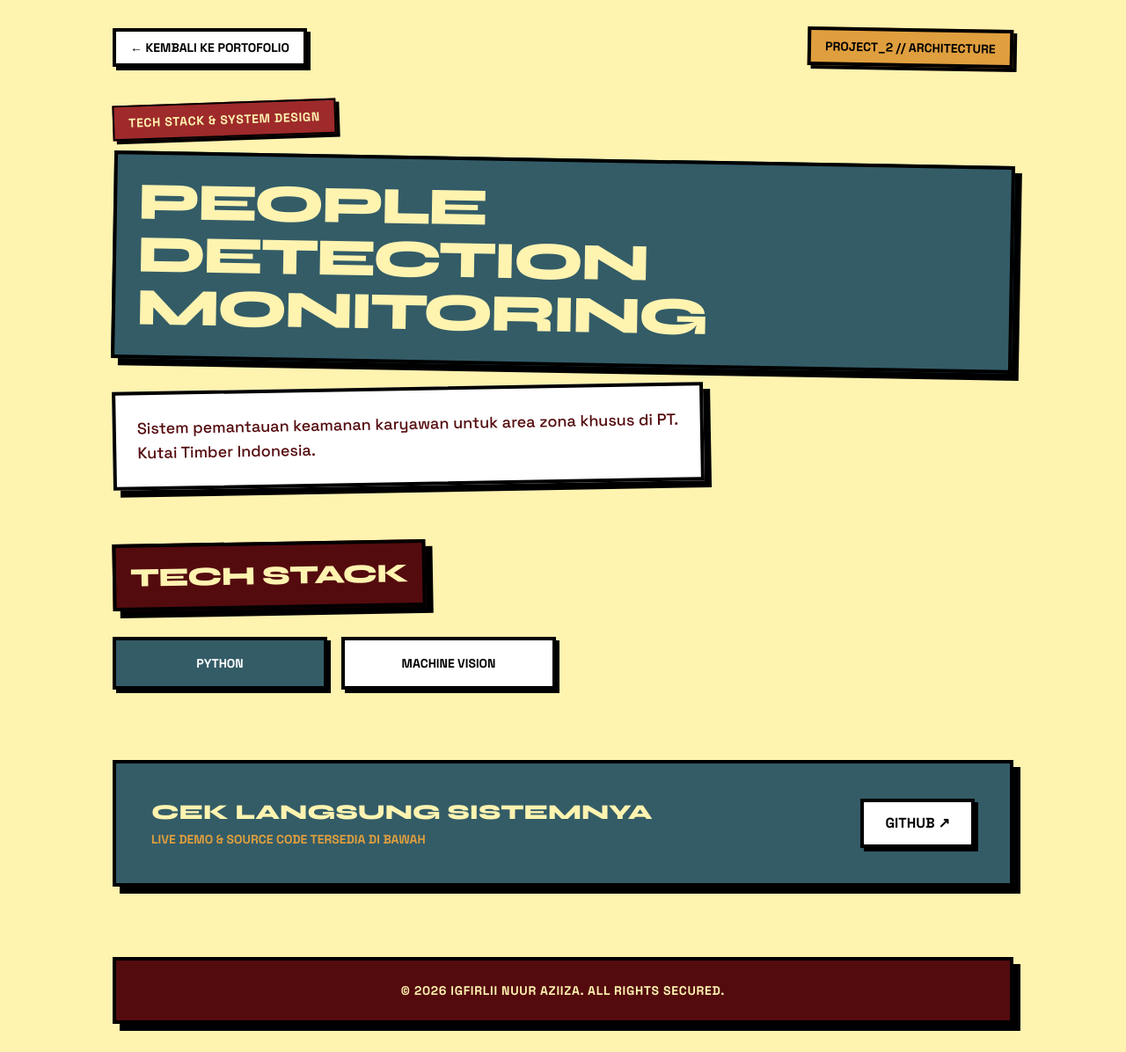
After one commit to igfirli06/portofolio, a Flask app: page /project/1 in a window 1280 px wide. The commit adds this page. Shown: the whole page at 88% size. Run offline with Flask 3, Linux system fonts and the light colour scheme; some libraries are stand-ins or nearby versions.

Commit message:
yeah my portofolio

```diff
--- a/app.py
+++ b/app.py
@@ -1,14 +1,13 @@
-from flask import Flask, render_template
+from flask import Flask, render_template, abort
 
 app = Flask(__name__)
 
-@app.route('/')
-def home():
-    # Data portofolio dinamis
-    portfolio_data = {
+
+def get_portfolio_data():
+    return {
         "name": "Igfirlii Nuur Aziiza",
         "role": "Fullstack Web Developer & AI Enthusiast",
-        "about": "Mahasiswa Teknik Informatika yang berdedikasi dalam membangun solusi perangkat lunak yang efisien. Memiliki pengalaman dalam pengembangan web fullstack serta integrasi teknologi kecerdasan buatan, khususnya pada pemrosesan citra (Computer Vision) untuk industri.",
+        "about": "Lulusan Teknik Informatika yang berdedikasi dalam membangun solusi perangkat lunak yang efisien. Memiliki pengalaman dalam pengembangan web fullstack serta berfokus pada bahasa pemrograman python .",
         "skills": {
             "Backend & Database": ["PHP", "MySQL", "PostgreSQL", "REST API", "Python (Flask)"],
             "Frontend": ["HTML5", "CSS3", "Tailwind CSS", "JavaScript"],
@@ -18,27 +17,65 @@ def home():
             {
                 "title": "Sistem Penilaian Kelayakan Udang Vaname AI",
                 "tech": "Python, Flask, OpenCV, KNN, PostgreSQL",
-                "desc": "Sistem berbasis website untuk mendeteksi blackspot dan kualitas warna udang secara instan menggunakan teknologi Computer Vision."
+                "desc": "Sistem berbasis website untuk mendeteksi blackspot dan kualitas warna udang secara instan menggunakan teknologi Computer Vision.",
+                "url": "https://igfirli-deteksi-udang-yolo.hf.space",
+                "pipeline": [
+                    {"step": "01", "label": "Input Gambar Udang", "sub": "upload via web"},
+                    {"step": "02", "label": "Resize 640x640", "sub": "preprocessing"},
+                    {"step": "03", "label": "YOLO Detection", "sub": "deteksi + remove background"},
+                    {"step": "04", "label": "OpenCV Color Extraction", "sub": "HSV, CIELab, RGB"},
+                    {"step": "05", "label": "SNI Scoring", "sub": "skor standar SNI"},
+                ],
+                "decision": {
+                    "label": "WKNN Classifier",
+                    "formula": "d(xi,xj)=sqrt(sum(w(xik-xjk)^2))"
+                },
+                "branches": [
+                    {"cond": "Grade >= 7", "result": "Lolos", "type": "yes"},
+                    {"cond": "Grade < 7", "result": "Reject", "type": "no"},
+                ],
             },
             {
                 "title": "People Detection Monitoring",
                 "tech": "Python, Machine Vision",
-                "desc": "Sistem pemantauan keamanan karyawan untuk area zona khusus di PT. Kutai Timber Indonesia."
+                "desc": "Sistem pemantauan keamanan karyawan untuk area zona khusus di PT. Kutai Timber Indonesia.",
+                "url": "#",
+                "github": "https://github.com/igfirli06/people_detection",
             },
             {
                 "title": "Nutrisense",
-                "tech": "Python, NLP, Flask, PostgreSQL",
-                "desc": "Sistem berbasis website untuk mendeteksi kandungan gizi dari makanan yang diunggah oleh pengguna menggunakan teknologi Natural Language Processing, Studi kasus Artificial Intelligence center indonesia."
+                "tech": "Python, NLP, Flask, PostgreSQL, Rest API",
+                "desc": "Sistem berbasis website untuk mendeteksi kandungan gizi dari makanan yang diunggah oleh pengguna menggunakan teknologi Natural Language Processing, Studi kasus Artificial Intelligence center indonesia.",
+                "url": "https://igfirli-nutrisense.hf.space",
             },
             {
                 "title": "Fortigate-Automation",
                 "tech": "Python, Flask, REST API",
-                "desc": "Sistem otomasi untuk pengelolaan konfigurasi firewall Fortigate studi kasus PT. Kutai Timber Indonesia."
+                "desc": "Sistem otomasi untuk pengelolaan konfigurasi firewall Fortigate studi kasus PT. Kutai Timber Indonesia.",
+                "url": "#",
+                "github": "#",  # TODO: isi link repo GitHub-nya
             }
-
         ]
     }
-    return render_template('index.html', data=portfolio_data)
+
+
+@app.route('/')
+def home():
+    return render_template('index.html', data=get_portfolio_data())
+
+
+@app.route('/project/<int:pid>')
+def project_detail(pid):
+    portfolio_data = get_portfolio_data()
+    projects = portfolio_data["projects"]
+    if pid < 0 or pid >= len(projects):
+        abort(404)
+
+    project = dict(projects[pid])
+    project["index"] = pid + 1  # untuk label "Project_1", "Project_2", dst
+
+    return render_template('architecture.html', data=portfolio_data, project=project)
+
 
 if __name__ == '__main__':
     app.run(debug=True)
--- /dev/null
+++ b/templates/architecture.html
@@ -0,0 +1,140 @@
+<!DOCTYPE html>
+<html lang="id" class="scroll-smooth">
+<head>
+    <meta charset="UTF-8">
+    <meta name="viewport" content="width=device-width, initial-scale=1.0">
+    <title>{{ project.title }} | Architecture — {{ data.name }}</title>
+    <script src="https://cdn.tailwindcss.com"></script>
+    <link href="https://fonts.googleapis.com/css2?family=Space+Grotesk:wght@500;700&family=Syne:wght@700;800&display=swap" rel="stylesheet">
+
+    <style>
+        body {
+            font-family: 'Space Grotesk', sans-serif;
+            background-color: #fff3b0;
+        }
+        h1, h2, h3 { font-family: 'Syne', sans-serif; }
+        .brutal-shadow { box-shadow: 8px 8px 0px 0px #000000; }
+        .brutal-shadow-sm { box-shadow: 4px 4px 0px 0px #000000; }
+        .brutal-shadow-lg { box-shadow: 12px 12px 0px 0px #000000; }
+        .arrow-brutal { font-family: 'Syne', sans-serif; font-weight: 800; }
+    </style>
+</head>
+<body class="text-[#540b0e] antialiased selection:bg-[#9e2a2b] selection:text-white p-4 md:p-8">
+
+    <!-- NAV -->
+    <div class="max-w-5xl mx-auto flex flex-wrap items-center justify-between gap-3 mb-10">
+        <a href="{{ url_for('home') }}" class="inline-block bg-white text-black text-sm font-bold uppercase px-4 py-2 border-4 border-black brutal-shadow-sm hover:translate-x-1 hover:translate-y-1 hover:shadow-none transition-all">
+            ← Kembali ke Portofolio
+        </a>
+        <span class="inline-block bg-[#e09f3e] text-black text-sm font-bold uppercase px-4 py-2 border-4 border-black brutal-shadow-sm rotate-1">
+            Project_{{ project.index }} // Architecture
+        </span>
+    </div>
+
+    <!-- HERO -->
+    <header class="max-w-5xl mx-auto mb-16">
+        <span class="inline-block bg-[#9e2a2b] text-[#fff3b0] text-sm font-bold uppercase tracking-wider px-4 py-2 border-2 border-black brutal-shadow-sm -rotate-2 mb-6">
+            Tech Stack &amp; System Design
+        </span>
+
+        <h1 class="text-4xl md:text-6xl font-black text-[#fff3b0] uppercase tracking-tighter leading-none mb-6 border-4 border-black bg-[#335c67] p-6 brutal-shadow rotate-1">
+            {{ project.title }}
+        </h1>
+
+        <div class="bg-white border-4 border-black p-6 brutal-shadow -rotate-1 max-w-2xl">
+            <p class="text-lg font-medium">{{ project.desc }}</p>
+        </div>
+    </header>
+
+    <main class="max-w-5xl mx-auto space-y-20 pb-20">
+
+        <!-- TECH STACK -->
+        <section class="space-y-8">
+            <div class="inline-block bg-[#540b0e] border-4 border-black p-4 brutal-shadow -rotate-1">
+                <h2 class="text-3xl font-black text-[#fff3b0] uppercase tracking-tight">Tech Stack</h2>
+            </div>
+
+            <div class="grid grid-cols-2 md:grid-cols-4 gap-4">
+                {% for tech in project.tech.split(',') %}
+                <div class="border-4 border-black brutal-shadow-sm p-4 text-center font-black uppercase text-sm
+                    {% if loop.index0 % 3 == 0 %}bg-[#335c67] text-white
+                    {% elif loop.index0 % 3 == 1 %}bg-white text-black
+                    {% else %}bg-[#9e2a2b] text-[#fff3b0]{% endif %}">
+                    {{ tech.strip() }}
+                </div>
+                {% endfor %}
+            </div>
+        </section>
+
+        {% if project.pipeline %}
+        <!-- PIPELINE -->
+        <section class="space-y-8">
+            <div class="inline-block bg-[#e09f3e] border-4 border-black p-4 brutal-shadow rotate-1">
+                <h2 class="text-3xl font-black text-black uppercase tracking-tight">System Pipeline</h2>
+            </div>
+
+            <div class="bg-white border-4 border-black brutal-shadow p-6 md:p-10">
+                <div class="flex flex-wrap items-center gap-4">
+                    {% for step in project.pipeline %}
+                    <div class="border-4 border-black brutal-shadow-sm p-4 min-w-[160px]
+                        {% if loop.index0 % 2 == 0 %}bg-[#fff3b0] text-black{% else %}bg-[#335c67] text-white{% endif %}">
+                        <span class="block text-xs font-bold uppercase opacity-70 mb-1">Step {{ step.step }}</span>
+                        <span class="block text-base font-black uppercase leading-tight">{{ step.label }}</span>
+                        {% if step.sub %}<span class="block text-xs font-bold mt-2 opacity-80">{{ step.sub }}</span>{% endif %}
+                    </div>
+                    {% if not loop.last %}
+                    <span class="arrow-brutal text-3xl">→</span>
+                    {% endif %}
+                    {% endfor %}
+
+                    {% if project.decision %}
+                    <span class="arrow-brutal text-3xl">→</span>
+                    <div class="border-4 border-black brutal-shadow-sm p-5 min-w-[180px] bg-[#9e2a2b] text-[#fff3b0] text-center">
+                        <span class="block text-base font-black uppercase">{{ project.decision.label }}</span>
+                        {% if project.decision.formula %}<span class="block text-[11px] font-bold mt-2 break-words">{{ project.decision.formula }}</span>{% endif %}
+                    </div>
+                    {% endif %}
+                </div>
+
+                {% if project.branches %}
+                <div class="flex flex-wrap gap-4 mt-8">
+                    {% for b in project.branches %}
+                    <div class="border-4 border-black brutal-shadow-sm px-5 py-3 font-black uppercase text-sm
+                        {% if b.type == 'yes' %}bg-[#335c67] text-white{% else %}bg-[#540b0e] text-[#fff3b0]{% endif %}">
+                        {{ b.cond }} → {{ b.result }}
+                    </div>
+                    {% endfor %}
+                </div>
+                {% endif %}
+            </div>
+        </section>
+        {% endif %}
+
+        <!-- CTA -->
+        <section class="bg-[#335c67] border-4 border-black brutal-shadow p-8 md:p-10 flex flex-wrap items-center justify-between gap-6">
+            <div>
+                <h3 class="text-2xl font-black text-[#fff3b0] uppercase mb-1">Cek langsung sistemnya</h3>
+                <p class="text-[#e09f3e] font-bold text-sm uppercase">Live demo &amp; source code tersedia di bawah</p>
+            </div>
+            <div class="flex flex-wrap gap-4">
+                {% if project.github and project.github != '#' %}
+                <a href="{{ project.github }}" target="_blank" class="inline-block bg-white text-black text-base font-bold uppercase px-6 py-3 border-4 border-black brutal-shadow-sm hover:translate-x-1 hover:translate-y-1 hover:shadow-none transition-all">
+                    GitHub ↗
+                </a>
+                {% endif %}
+                {% if project.url and project.url != '#' %}
+                <a href="{{ project.url }}" target="_blank" class="inline-block bg-[#e09f3e] text-black text-base font-bold uppercase px-6 py-3 border-4 border-black brutal-shadow-sm hover:translate-x-1 hover:translate-y-1 hover:shadow-none transition-all">
+                    Buka Website ↗
+                </a>
+                {% endif %}
+            </div>
+        </section>
+
+    </main>
+
+    <footer class="max-w-5xl mx-auto bg-[#540b0e] text-[#fff3b0] border-4 border-black brutal-shadow p-6 text-center uppercase font-bold tracking-wider text-sm">
+        &copy; 2026 {{ data.name }}. All rights secured.
+    </footer>
+
+</body>
+</html>
--- a/templates/index.html
+++ b/templates/index.html
@@ -129,7 +129,9 @@
 
     <div class="grid grid-cols-1 md:grid-cols-2 gap-8">
         {% for project in data.projects %}
-                <div class="bg-white border-4 border-black p-8 brutal-shadow hover:translate-x-1 hover:translate-y-1 hover:shadow-[4px_4px_0px_0px_rgba(0,0,0,1)] transition-all flex flex-col justify-between group">
+        <!-- Di sini kita menggunakan {{ project.url }} -->
+        <a href="{{ url_for('project_detail', pid=loop.index0) }}" class="block group h-full">
+            <div class="bg-white border-4 border-black p-8 brutal-shadow hover:translate-x-1 hover:translate-y-1 hover:shadow-[4px_4px_0px_0px_rgba(0,0,0,1)] transition-all flex flex-col justify-between h-full">
                 <div>
                     <div class="flex justify-between items-center mb-6">
                         <span class="bg-[#335c67] text-[#fff3b0] text-xs font-bold uppercase px-3 py-1 border-2 border-black brutal-shadow-sm">
@@ -152,6 +154,7 @@
                     </span>
                 </div>
             </div>
+        </a>
         {% endfor %}
     </div>
 </section>
```
Lines whose indentation alone changed are shown as unchanged.
